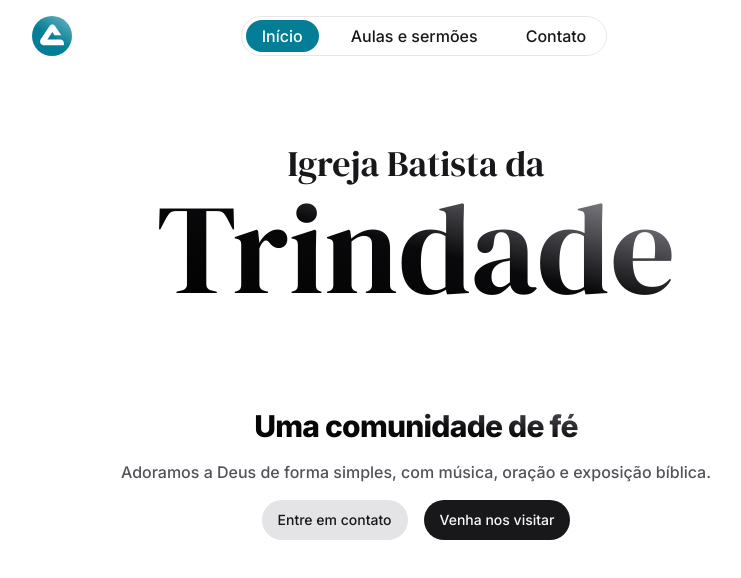
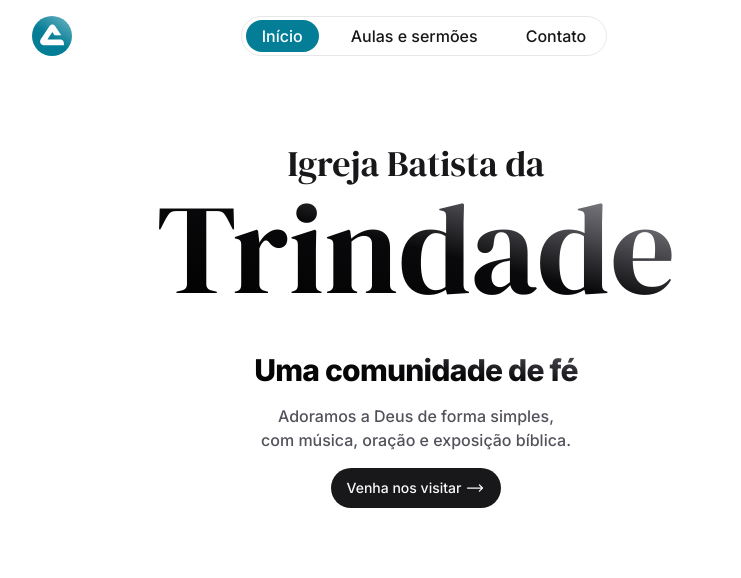
Before and after one commit to filipeveronezi/trindade, a Next.js app: page / in a window 1280 px wide. Shown: the top 578 px of the page, without its empty margins (224-965 px from the left). Built offline with nearby package versions, Linux system fonts and the light colour scheme.

Commit message:
refactor: update hero ui

```diff
--- a/src/components/hero.tsx
+++ b/src/components/hero.tsx
@@ -1,8 +1,10 @@
 'use client'
 
+import { ArrowLongRightIcon } from '@heroicons/react/24/solid'
 import { motion } from 'framer-motion'
 import Link from 'next/link'
 import { Balancer } from 'react-wrap-balancer'
+import { twMerge } from 'tailwind-merge'
 import { buttonVariants } from './ui/button'
 
 export function Hero() {
@@ -32,7 +34,7 @@ export function Hero() {
         initial={{ opacity: 0, y: '5px' }}
         animate={{ opacity: 1, y: 0 }}
         transition={{ delay: 0.3, duration: 0.9 }}
-        className="mt-20 bg-gradient-to-tr from-black via-zinc-950 to-zinc-600 bg-clip-text text-center text-xl font-extrabold tracking-tight text-transparent lg:text-3xl"
+        className="mt-6 bg-gradient-to-tr from-black via-zinc-950 to-zinc-600 bg-clip-text text-center text-xl font-extrabold tracking-tight text-transparent lg:text-3xl"
       >
         <Balancer>Uma comunidade de fé</Balancer>
       </motion.h1>
@@ -40,7 +42,7 @@ export function Hero() {
         initial={{ opacity: 0, y: '5px' }}
         animate={{ opacity: 1, y: 0 }}
         transition={{ delay: 0.5, duration: 0.9 }}
-        className="text-center text-sm font-medium text-zinc-600 lg:text-base"
+        className="max-w-md text-center text-sm font-medium text-zinc-600 lg:text-base"
       >
         <Balancer>
           Adoramos a Deus de forma simples, com música, oração e exposição
@@ -53,11 +55,15 @@ export function Hero() {
         transition={{ delay: 0.8, duration: 0.9 }}
         className="flex flex-col items-center justify-center gap-4 lg:flex-row"
       >
-        <Link href="#" className={buttonVariants({ variant: 'secondary' })}>
-          Entre em contato
-        </Link>
-        <Link href="#" className={buttonVariants({ variant: 'default' })}>
+        <Link
+          href="#"
+          className={twMerge(
+            buttonVariants({ variant: 'default' }),
+            'flex items-center justify-center gap-1'
+          )}
+        >
           Venha nos visitar
+          <ArrowLongRightIcon className="h-5 w-5" />
         </Link>
       </motion.div>
     </section>
```
